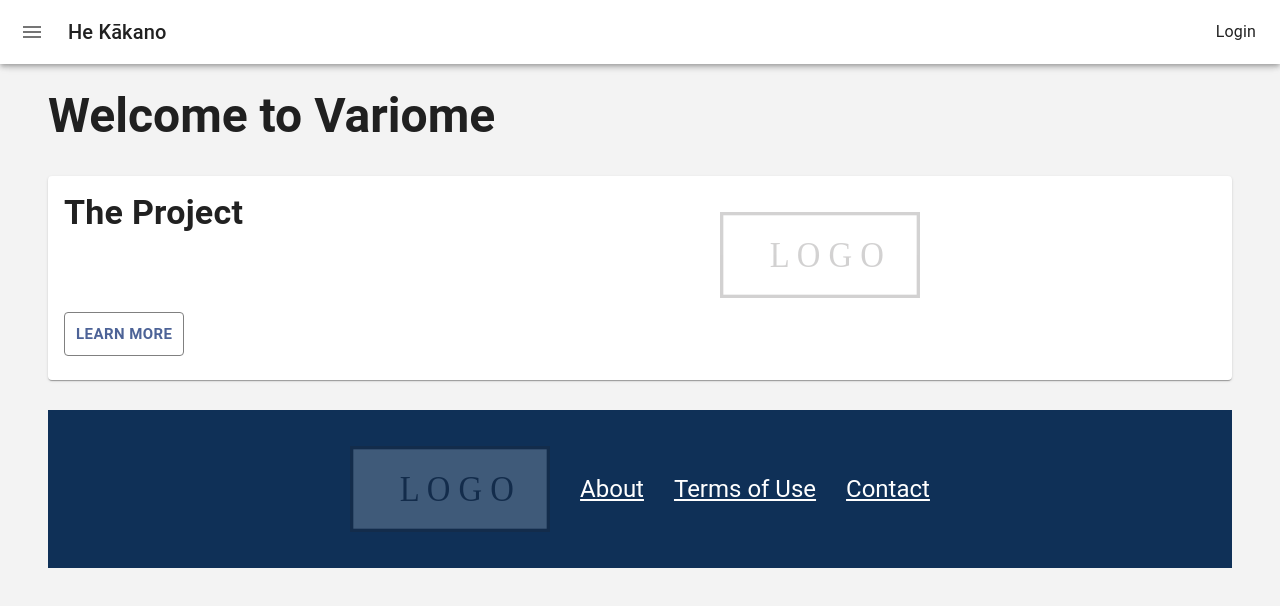
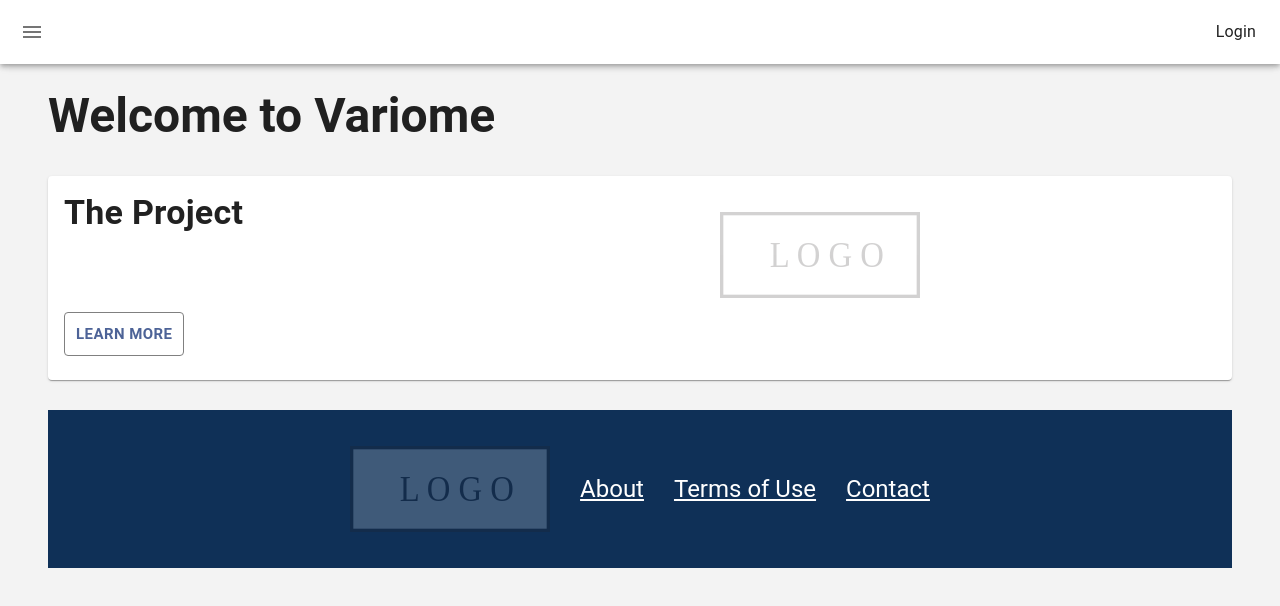
Before and after one commit to wassermanlab/variome, a React (Vite) app in the folder frontend/: page / in a window 1280 px wide. Shown: the top 606 px of the page. Built offline with nearby package versions, Linux system fonts and the light colour scheme; no server answers.

Commit message:
page title home btn link

```diff
--- a/frontend/index.html
+++ b/frontend/index.html
@@ -10,7 +10,7 @@
 
     <link rel="apple-touch-icon" href="logo192.png" />
     <link rel="manifest" href="manifest.json" />
-
+    <!-- FIX ME (for open source version) this does not use site title from settings -->
     <title>He Kākano</title>
   </head>
   <body>
--- a/frontend/src/AppLayoutWithNavigation.jsx
+++ b/frontend/src/AppLayoutWithNavigation.jsx
@@ -92,7 +92,7 @@ const DrawerHeader = styled("div")(({ theme }) => ({
 }));
 
 
-export default function AppLayoutWithNavigation({ user, children }) {
+export default function AppLayoutWithNavigation({ user, children, pageTitle }) {
   const theme = useTheme();
   const [navDrawerOpen, setNavDrawerOpen] = React.useState(false);
 
@@ -109,7 +109,7 @@ export default function AppLayoutWithNavigation({ user, children }) {
           color: theme.palette.text.primary
         })}
       >
-        <VariomeToolbar user={user} navDrawerOpen={navDrawerOpen} setNavDrawerOpen={setNavDrawerOpen}></VariomeToolbar>
+        <VariomeToolbar user={user} navDrawerOpen={navDrawerOpen} setNavDrawerOpen={setNavDrawerOpen} pageTitle={pageTitle} ></VariomeToolbar>
       </TopBar>
       <Drawer
         sx={{
--- a/frontend/src/AppRouter.jsx
+++ b/frontend/src/AppRouter.jsx
@@ -64,7 +64,7 @@ function AppRouter() {
       <BrowserRouter>
         <Routes>
           <Route path="/*" element={
-            <AppLayoutWithNavigation user={user}>
+            <AppLayoutWithNavigation user={user} pageTitle={pageTitle}>
               <Routes>
                 <Route path="/" exact element={<Home user={user} pageTitle={pageTitle} setPageTitle={setPageTitle} examples={{snv:exampleSnv}} message={homePageMessage}/>} />
                 <Route path="/about" exact element={<About />} />
--- a/frontend/src/components/VariomeToolbar.jsx
+++ b/frontend/src/components/VariomeToolbar.jsx
@@ -31,7 +31,7 @@ import Link from "./Link";
 
 import config from "../config";
 
-export default function VariomeToolbar({ user, setNavDrawerOpen, navDrawerOpen }) {
+export default function VariomeToolbar({ user, setNavDrawerOpen, navDrawerOpen, pageTitle }) {
 
 
   const accountMenuAnchorEl = useRef(null);
@@ -74,7 +74,7 @@ export default function VariomeToolbar({ user, setNavDrawerOpen, navDrawerOpen }
       component="div"
       sx={{ display: { xs: "none", sm: "block" } }}
     >
-      <PlainLink to="/">He Kākano</PlainLink>
+      <PlainLink to="/">{pageTitle}</PlainLink>
     </Typography>
 
     <FlexBox sx={{ flexGrow:"1" }}>
```
Also changed, not shown: 1 other file (tests, documents, lock files or other folders).
